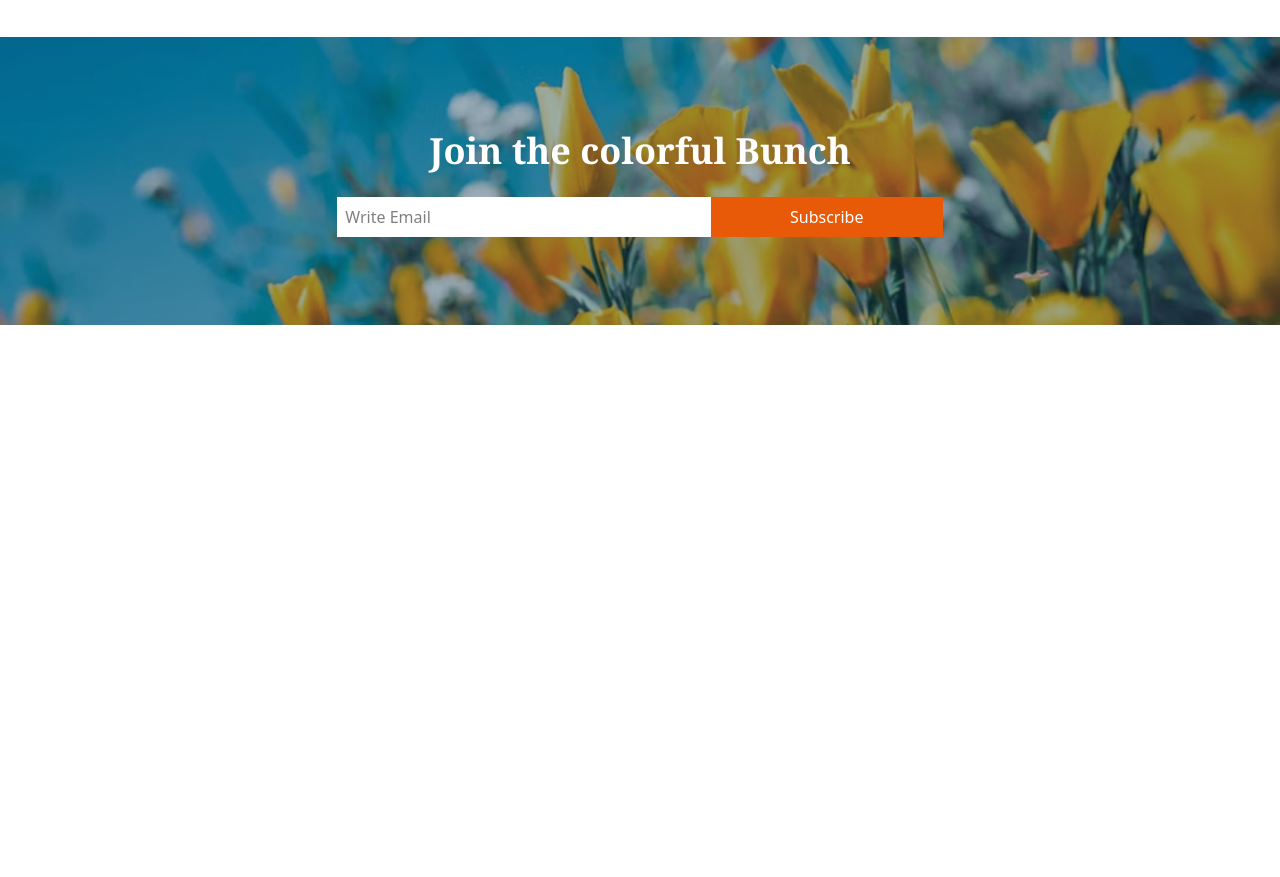
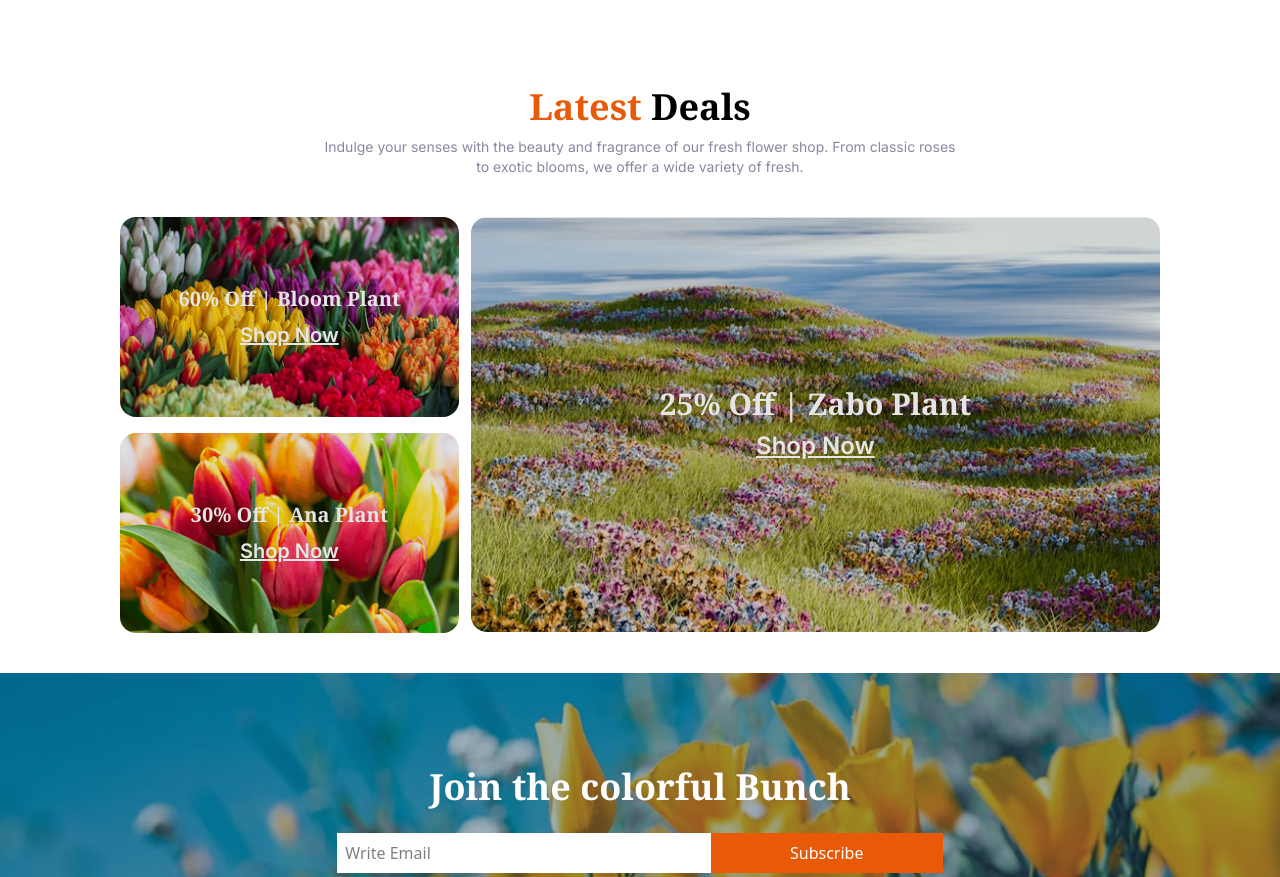
Before and after one commit to sm-ayman/flower-market, a plain HTML site: page index.html in a window 1280 px wide. Shown: the part 2054-2931 px from the top of the page. Before the commit the page ends 2419 px from the top, so only its background shows below. Drawn offline with nearby package versions, Linux system fonts and the light colour scheme.

Commit message:
latest-deal section done

```diff
--- a/index.html
+++ b/index.html
@@ -149,6 +149,39 @@
                 </ul>
             </div>
         </section>
+        <!-- latest-deals -->
+        <section class="md:mt-20 mx-5">
+            <div class="text-center md:mx-50  my-10">
+                <h1 class="font-noto leading-15 md:text-4xl  text-2xl font-bold"><span
+                        class="text-[#E95A08]">Latest</span>
+                    Deals</h1>
+                <p class="font-inter text-[#8987A1] text-sm">Indulge your senses with the beauty and fragrance of our
+                    fresh flower shop. From classic roses to exotic blooms, we offer a wide variety of fresh.</p>
+            </div>
+            <div class="grid md:grid-cols-3 grid-cols-1 gap-3">
+                <div class="flex flex-col gap-4">
+                    <div
+                        class="bg-[url('../assets/deal-bloom.png')] relative  md:h-[200px] h-[150px] bg-cover bg-center flex flex-col items-center justify-center gap-y-2 text-white rounded-2xl">
+                        <div class="absolute inset-0 bg-black/10 rounded-2xl"></div>
+                        <h4 class="font-noto font-bold md:text-xl">60% Off | Bloom Plant</h4>
+                        <a href="" class="font-semibold md:text-xl underline font-inter">Shop Now</a>
+                    </div>
+                    <div
+                        class="bg-[url('../assets/deal-ana.png')] relative md:h-[200px] h-[150px] bg-cover bg-center flex flex-col gap-y-2 items-center justify-center text-white rounded-2xl">
+                        <div class="absolute inset-0 bg-black/10 rounded-2xl"></div>
+                        <h4 class="font-noto font-bold md:text-xl">30% Off | Ana Plant</h4>
+                        <a href="" class="font-semibold md:text-xl underline font-inter">Shop Now</a>
+                    </div>
+                </div>
+                <div
+                    class="col-span-2 bg-[url('../assets/deal-zabo.png')] relative md:h-[415px] h-[150px] bg-cover bg-center flex flex-col gap-y-2 items-center justify-center text-white rounded-2xl">
+                    <div class="absolute inset-0 bg-black/10 rounded-2xl"></div>
+                    <h4 class="font-noto font-bold md:text-3xl">25% Off | Zabo Plant</h4>
+                    <a href="" class="font-semibold md:text-2xl underline font-inter">Shop Now</a>
+                </div>
+            </div>
+
+        </section>
     </main>
     <!-- join -->
     <section
```
